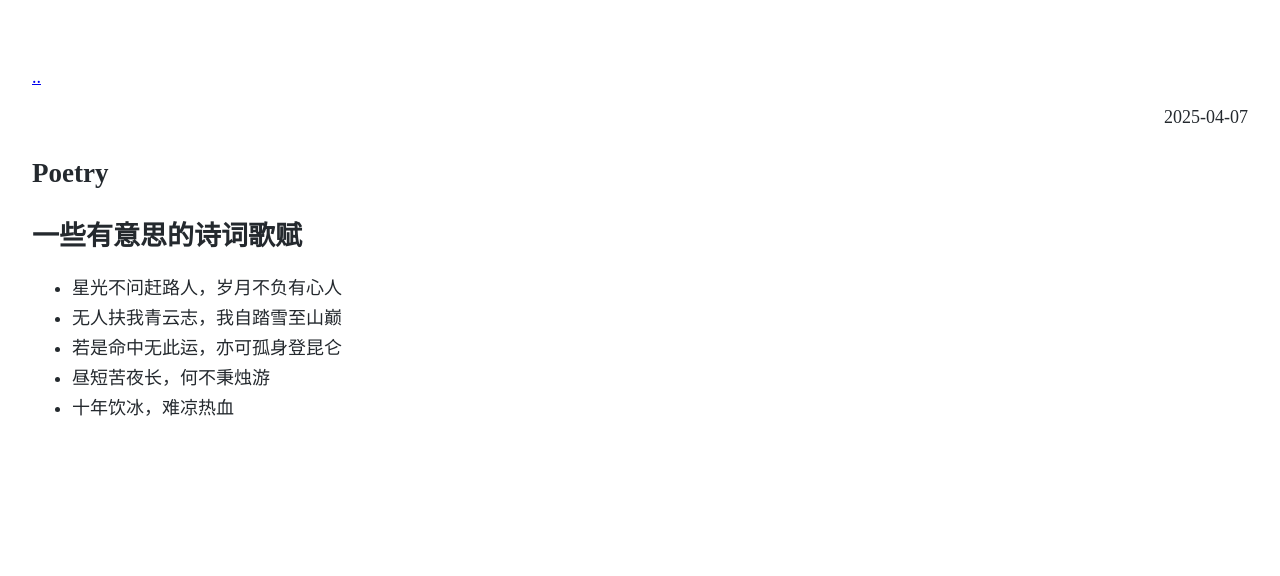
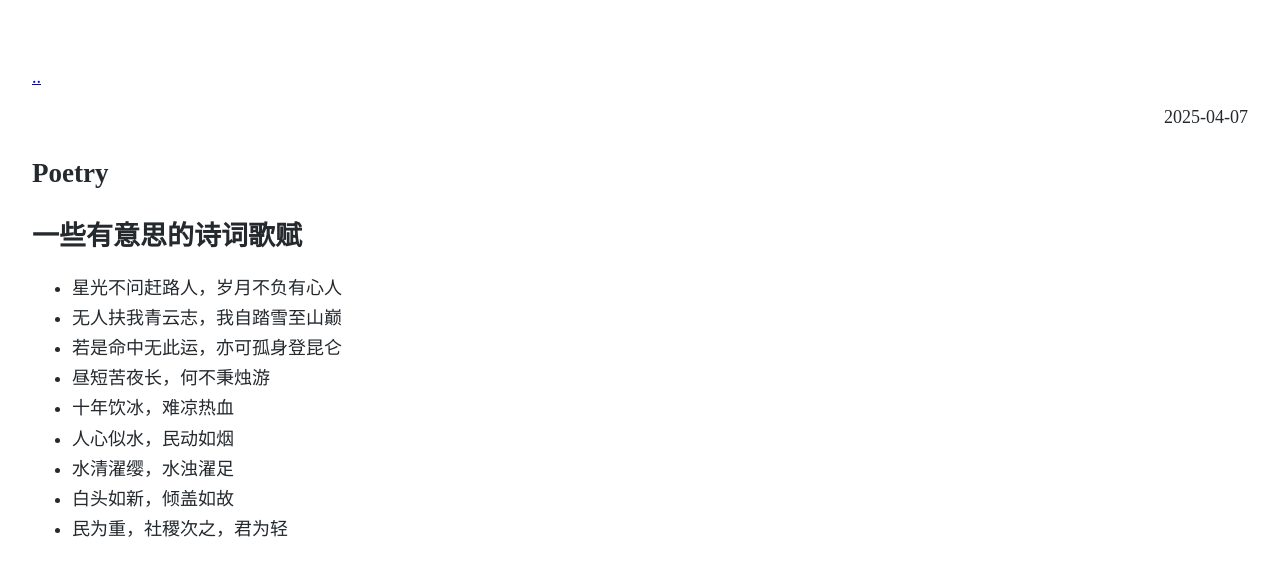
Before and after one commit to chen4903/chen4903.github.io, a Jekyll site: the page built from _posts/2025-04-07-poetry.md, in a window 1280 px wide. Shown: the top 576 px of the page. Built offline with Jekyll 4.4.1, drawn with Linux system fonts in a browser that asks for light colours.

Commit message:
update poetry

```diff
--- a/_posts/2025-04-07-poetry.md
+++ b/_posts/2025-04-07-poetry.md
@@ -10,3 +10,7 @@ category: articles
 - 若是命中无此运，亦可孤身登昆仑
 - 昼短苦夜长，何不秉烛游
 - 十年饮冰，难凉热血
+- 人心似水，民动如烟
+- 水清濯缨，水浊濯足
+- 白头如新，倾盖如故
+- 民为重，社稷次之，君为轻
```
